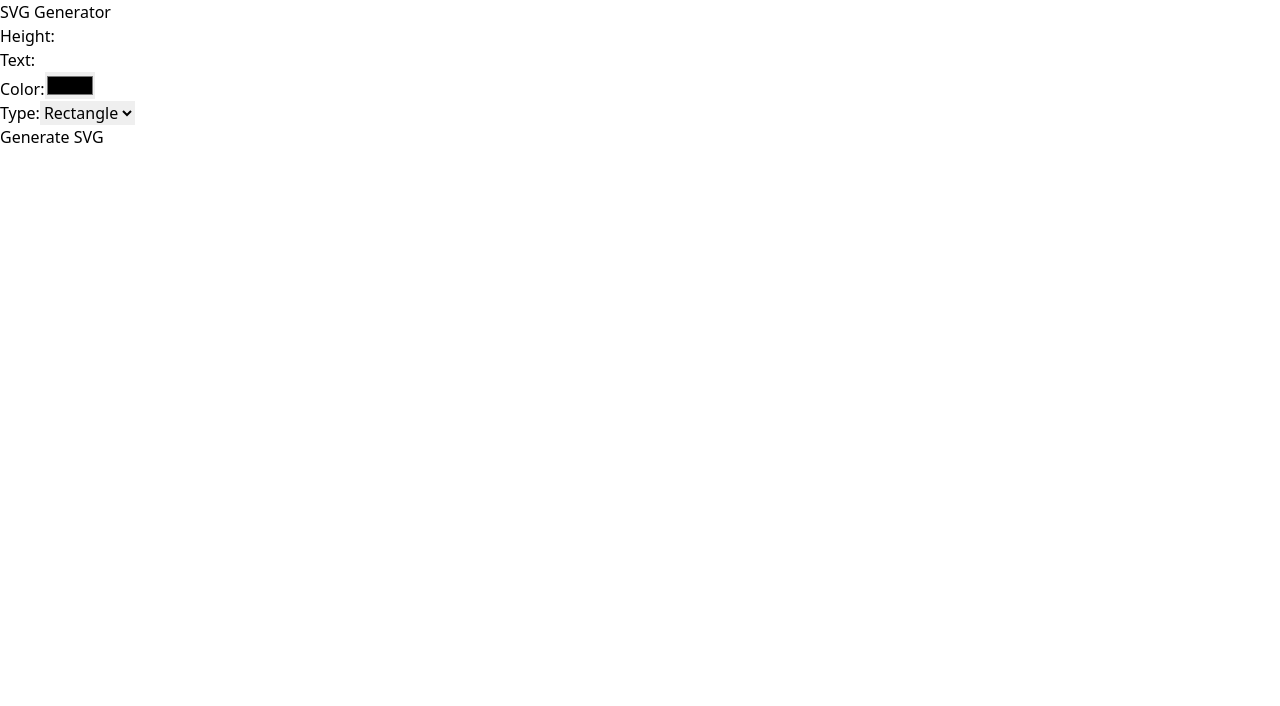
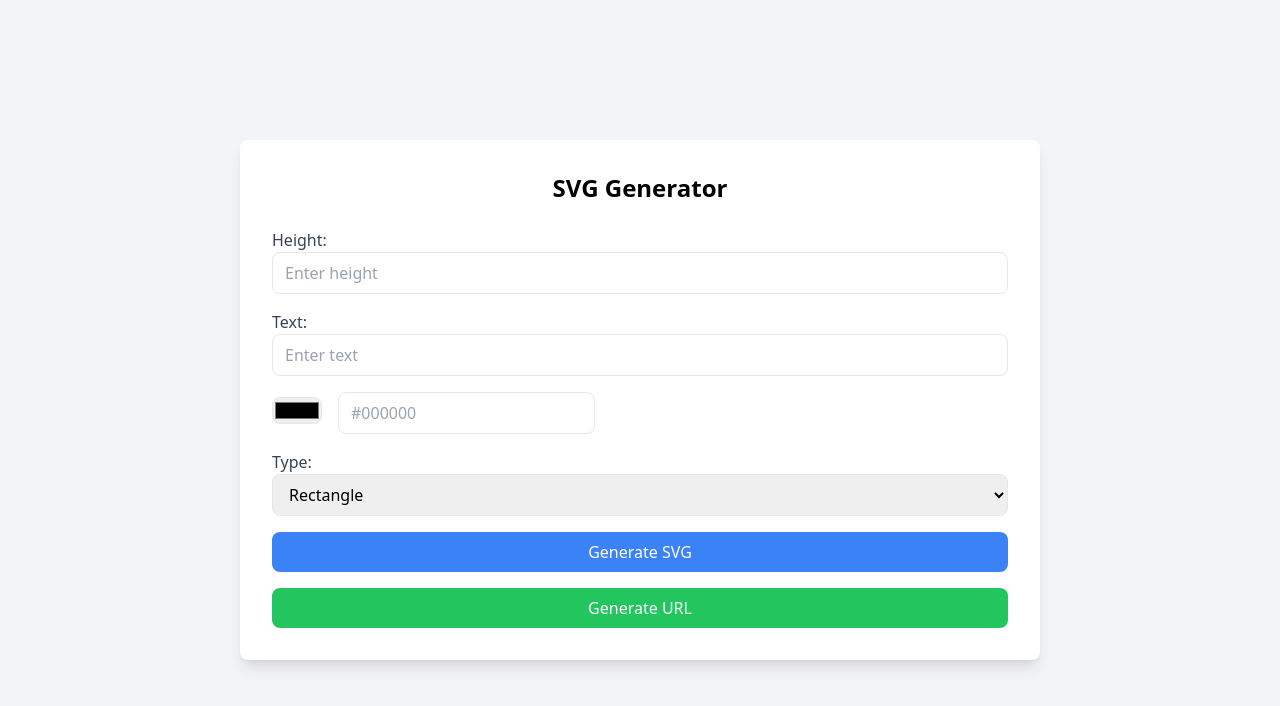
Before and after one commit to 27Lia/readme-decorate, a Next.js app: page / in a window 1280 px wide. Shown: the top 706 px of the page. Built offline with nearby package versions, Linux system fonts and the light colour scheme.

Commit message:
style: 폼 css추가

```diff
--- a/app/api/post/route.ts
+++ b/app/api/post/route.ts
@@ -1,4 +1,4 @@
-import generateAnimatedEggSvg from '@/app/components/generateEggSvg';
+import GenerateAnimatedEggSvg from '@/app/components/GenerateEggSvg';
 import { NextRequest, NextResponse } from 'next/server';
 
 export async function POST(req: NextRequest) {
@@ -6,7 +6,7 @@ export async function POST(req: NextRequest) {
 
   let svg;
   if (type === "egg") {
-    svg = generateAnimatedEggSvg(color, height, text);
+    svg = GenerateAnimatedEggSvg(color, height, text);
   } else {
     svg = `
       <svg width="1000" height="${height}" xmlns="http://www.w3.org/2000/svg">
@@ -21,3 +21,30 @@ export async function POST(req: NextRequest) {
 
   return NextResponse.json({ url: svgUrl });
 }
+
+
+export async function GET(req: NextRequest) {
+  const { searchParams } = new URL(req.url);
+  const height = searchParams.get('height');
+  const text = searchParams.get('text');
+  const color = searchParams.get('color');
+  const type = searchParams.get('type');
+
+  let svg;
+  if (type === "egg") {
+    svg = GenerateAnimatedEggSvg(color || "blue", height || "200", text || "");
+  } else {
+    svg = `
+      <div>svg width="200" height="${height}" xmlns="http://www.w3.org/2000/svg"&gt;
+        <div>rect width="100%" height="100%" fill="${color}" /&gt;
+        <div>text x="50%" y="50%" dominant-baseline="middle" text-anchor="middle" font-size="20" fill="white"&gt;${text}<div>/text&gt;
+      <div>/svg&gt;
+    `;
+  }
+
+  return new NextResponse(svg, {
+    headers: {
+      'Content-Type': 'image/svg+xml',
+    },
+  });
+}
--- a/app/components/SvgRequest.tsx
+++ b/app/components/SvgRequest.tsx
@@ -6,6 +6,7 @@ export default function SvgRequest() {
   const [color, setColor] = useState("");
   const [type, setType] = useState("rectangle");
   const [svgUrl, setSvgUrl] = useState<string | null>(null);
+  const [generatedUrl, setGeneratedUrl] = useState<string | null>(null);
 
   const handleSubmit = async (e: React.FormEvent) => {
     e.preventDefault();
@@ -25,49 +26,104 @@ export default function SvgRequest() {
     console.log(svgUrl);
   };
 
+  const generateUrl = () => {
+    const baseUrl = window.location.origin;
+    const query = new URLSearchParams({
+      height,
+      text,
+      color,
+      type,
+    }).toString();
+    const url = `${baseUrl}/api/post?${query}`;
+    setGeneratedUrl(url);
+  };
+
   return (
-    <div>
-      <h1>SVG Generator</h1>
+    <div className="min-h-screen flex items-center justify-center bg-gray-100">
+      <div className="bg-white p-8 rounded-lg shadow-lg w-full custom-width">
+        <h1 className="text-2xl font-bold mb-6 text-center">SVG Generator</h1>
         <form onSubmit={handleSubmit}>
-        <div>
-          <label>Height:</label>
+          <div className="mb-4">
+            <label className="block text-gray-700">Height:</label>
             <input
               type="number"
               value={height}
               onChange={(e) => setHeight(e.target.value)}
+              className="w-full px-3 py-2 border rounded-lg"
+              placeholder="Enter height"
             />
           </div>
-        <div>
-          <label>Text:</label>
+          <div className="mb-4">
+            <label className="block text-gray-700">Text:</label>
             <input
               type="text"
               value={text}
               onChange={(e) => setText(e.target.value)}
+              className="w-full px-3 py-2 border rounded-lg"
+              placeholder="Enter text"
             />
           </div>
-        <div>
-          <label>Color:</label>
+          <div className="mb-4">
             <input
               type="color"
               value={color}
               onChange={(e) => setColor(e.target.value)}
+              className="border rounded-lg"
+            />
+
+            <input
+              type="text"
+              value={color}
+              onChange={(e) => setColor(e.target.value)}
+              className="ml-4 px-3 py-2 border rounded-lg"
+              placeholder="#000000"
             />
           </div>
-        <div>
-          <label>Type:</label>
-          <select value={type} onChange={(e) => setType(e.target.value)}>
+
+          <div className="mb-4">
+            <label className="block text-gray-700">Type:</label>
+            <select
+              value={type}
+              onChange={(e) => setType(e.target.value)}
+              className="w-full px-3 py-2 border rounded-lg"
+            >
               <option value="rectangle">Rectangle</option>
               <option value="egg">Egg</option>
             </select>
           </div>
-        <button type="submit">Generate SVG</button>
+          <button
+            type="submit"
+            className="w-full bg-blue-500 text-white py-2 rounded-lg hover:bg-blue-600"
+          >
+            Generate SVG
+          </button>
         </form>
+        <button
+          onClick={generateUrl}
+          className="w-full bg-green-500 text-white py-2 rounded-lg hover:bg-green-600 mt-4"
+        >
+          Generate URL
+        </button>
+        {generatedUrl && (
+          <div className="mt-4 p-4 bg-gray-100 rounded-lg">
+            <h2 className="text-lg font-semibold">Generated URL:</h2>
+            <a
+              href={generatedUrl}
+              target="_blank"
+              rel="noopener noreferrer"
+              className="text-blue-500 underline"
+            >
+              {generatedUrl}
+            </a>
+          </div>
+        )}
         {svgUrl && (
-        <div>
-          <h2>Generated SVG:</h2>
-          <img src={svgUrl} alt="Generated SVG" />
+          <div className="mt-4 p-4 bg-gray-100 rounded-lg">
+            <h2 className="text-lg font-semibold">Generated SVG:</h2>
+            <img src={svgUrl} alt="Generated SVG" className="w-full" />
           </div>
         )}
       </div>
+    </div>
   );
 }
--- a/app/components/generateDefaultSvg.tsx
+++ /dev/null
@@ -1,12 +0,0 @@
-export default function generateDefaultSvg(
-  color?: string,
-  height?: string,
-  text?: string
-): string {
-  const width = 855;
-  const svg: string = `<svg width="${width}" height="${height || "100"}" xmlns="http://www.w3.org/2000/svg">
-      <rect width="100%" height="100%" fill="${color || "blue"}"/>
-      <text x="50%" y="50%" dominant-baseline="middle" text-anchor="middle" fill="white">${text || "Hello World"}</text>
-    </svg>`;
-  return svg;
-}
--- a/app/components/generateEggSvg.tsx
+++ b/app/components/generateEggSvg.tsx
@@ -1,6 +1,6 @@
 //components/generateEggSvg
 
-export default function generateAnimatedEggSvg(
+export default function GenerateAnimatedEggSvg(
   color: string = "blue",
   height?: string,
   text?: string
--- a/app/globals.css
+++ b/app/globals.css
@@ -9,5 +9,8 @@ body {
   padding: 0;
   margin: 0;
   box-sizing: border-box;
+}
 
+.custom-width {
+  width: 800px;
 }
```
Lines whose indentation alone changed are shown as unchanged.
